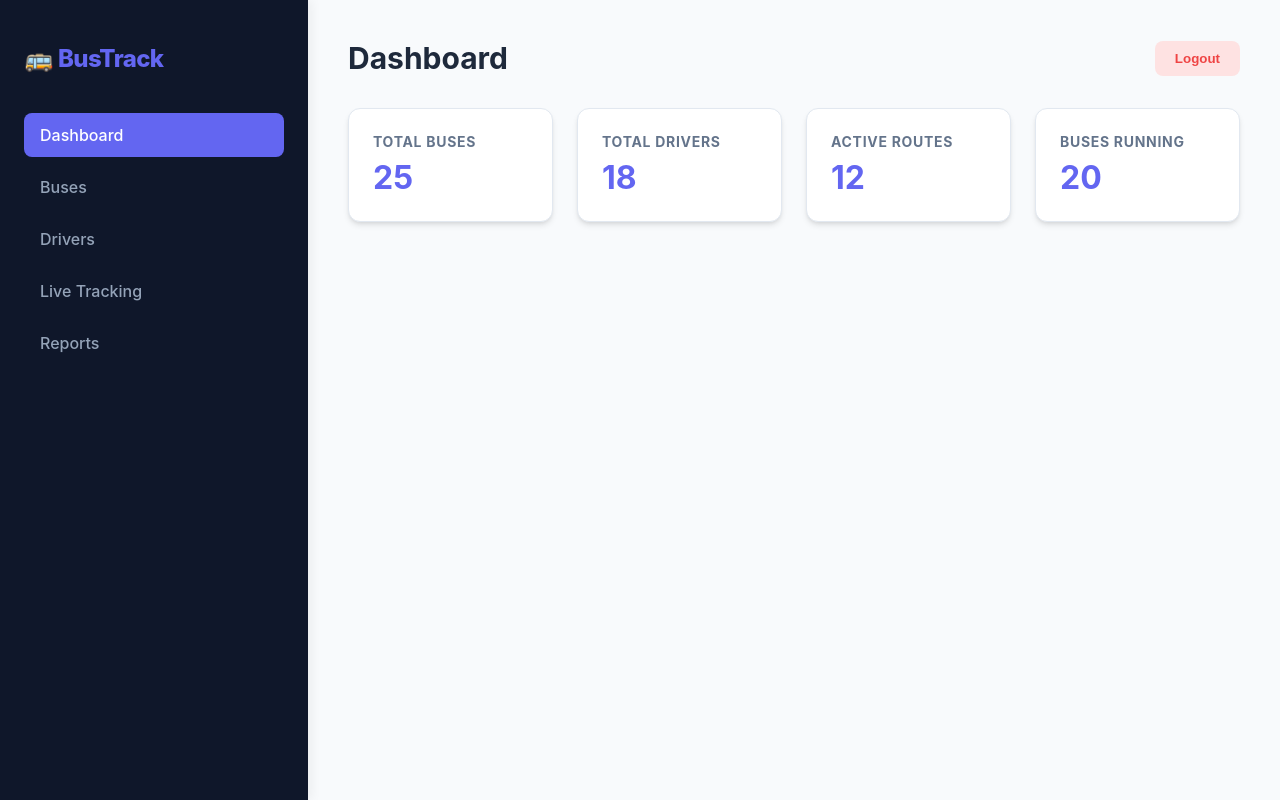
After one commit to Nagabtac/BusTrack_XAMPP, a PHP site: page /dashboard.php in a window 1280 px wide. The commit adds this page. Run offline with PHP 8.4, Linux system fonts and the light colour scheme; the visitor is signed in with stand-in values (Sample User, id 1).

Commit message:
dashboard.php

```diff
--- a/Auth.php
+++ b/Auth.php
@@ -64,8 +64,11 @@ if ($_SERVER["REQUEST_METHOD"] == "POST") {
             if (password_verify($password, $user['password'])) {
                 $_SESSION['user_id'] = $user['id'];
                 $_SESSION['username'] = $user['username'];
-                    header("Location: commuterDashboard.php");
+
+                //Redirect to dashboard.php instead of commuterDashboard.php
+                header("Location: dashboard.php");
                 exit();
+
             } else {
                 $message = "Invalid password.";
                 $message_type = "error";
--- /dev/null
+++ b/create__userSchema.sql
@@ -0,0 +1,6 @@
+CREATE TABLE users (
+id INT AUTO_INCREMENT PRIMARY KEY,
+email VARCHAR(100) NOT NULL,
+username VARCHAR(50) NOT NULL UNIQUE,
+password VARCHAR(255) NOT NULL
+);
--- /dev/null
+++ b/dashboard.php
@@ -0,0 +1,299 @@
+<?php
+session_start();
+
+if(!isset($_SESSION['user_id'])){
+    header("Location: auth.php");
+    exit();
+}
+?>
+<!DOCTYPE html>
+<html lang="en">
+<head>
+    <meta charset="UTF-8">
+    <meta name="viewport" content="width=device-width, initial-scale=1.0">
+    <title>BusTrack | Fleet Management</title>
+    <style>
+        :root {
+            --primary: #6366f1; /* Indigo 500 */
+            --primary-dark: #4f46e5;
+            --sidebar-bg: #0f172a; /* Slate 900 */
+            --bg-main: #f8fafc;
+            --text-main: #1e293b;
+            --text-muted: #64748b;
+            --white: #ffffff;
+            --shadow: 0 4px 6px -1px rgb(0 0 0 / 0.1), 0 2px 4px -2px rgb(0 0 0 / 0.1);
+        }
+
+        body {
+            margin: 0;
+            font-family: 'Inter', -apple-system, BlinkMacSystemFont, "Segoe UI", Roboto, sans-serif;
+            display: flex;
+            background: var(--bg-main);
+            color: var(--text-main);
+            height: 100vh;
+            overflow: hidden;
+        }
+
+        /* Sidebar */
+        .sidebar {
+            width: 260px;
+            background: var(--sidebar-bg);
+            color: #f8fafc;
+            display: flex;
+            flex-direction: column;
+            padding: 24px;
+            box-shadow: 4px 0 10px rgba(0,0,0,0.05);
+        }
+
+        .sidebar h2 {
+            font-size: 1.5rem;
+            font-weight: 800;
+            letter-spacing: -0.025em;
+            margin-bottom: 40px;
+            color: var(--primary);
+            display: flex;
+            align-items: center;
+            gap: 10px;
+        }
+
+        .sidebar ul {
+            list-style: none;
+            padding: 0;
+            margin: 0;
+        }
+
+        .sidebar li {
+            padding: 12px 16px;
+            cursor: pointer;
+            border-radius: 8px;
+            margin-bottom: 8px;
+            transition: all 0.2s ease;
+            font-weight: 500;
+            color: #94a3b8;
+        }
+
+        .sidebar li:hover {
+            background: #1e293b;
+            color: white;
+        }
+
+        .sidebar li.active-nav {
+            background: var(--primary);
+            color: white;
+        }
+
+        /* Main Content */
+        .main {
+            flex: 1;
+            padding: 40px;
+            overflow-y: auto;
+        }
+
+        .header {
+            display: flex;
+            justify-content: space-between;
+            align-items: center;
+            margin-bottom: 32px;
+        }
+
+        .header h1 {
+            font-size: 1.875rem;
+            font-weight: 700;
+            margin: 0;
+        }
+
+        .logout-btn {
+            background: #fee2e2;
+            color: #ef4444;
+            border: none;
+            padding: 10px 20px;
+            border-radius: 8px;
+            cursor: pointer;
+            font-weight: 600;
+            transition: 0.2s;
+        }
+
+        .logout-btn:hover {
+            background: #fecaca;
+        }
+
+        /* Cards */
+        .cards {
+            display: grid;
+            grid-template-columns: repeat(auto-fit, minmax(200px, 1fr));
+            gap: 24px;
+            margin-bottom: 40px;
+        }
+
+        .card {
+            background: var(--white);
+            padding: 24px;
+            border-radius: 12px;
+            box-shadow: var(--shadow);
+            border: 1px solid #e2e8f0;
+        }
+
+        .card h3 {
+            margin: 0 0 8px 0;
+            font-size: 0.875rem;
+            text-transform: uppercase;
+            letter-spacing: 0.05em;
+            color: var(--text-muted);
+        }
+
+        .card p {
+            margin: 0;
+            font-size: 2rem;
+            font-weight: 700;
+            color: var(--primary);
+        }
+
+        /* Tables */
+        .table-container {
+            background: var(--white);
+            border-radius: 12px;
+            box-shadow: var(--shadow);
+            overflow: hidden;
+            border: 1px solid #e2e8f0;
+        }
+
+        table {
+            width: 100%;
+            border-collapse: collapse;
+        }
+
+        th {
+            background: #f1f5f9;
+            padding: 16px;
+            text-align: left;
+            font-size: 0.75rem;
+            text-transform: uppercase;
+            color: var(--text-muted);
+            font-weight: 600;
+        }
+
+        td {
+            padding: 16px;
+            border-bottom: 1px solid #f1f5f9;
+            font-size: 0.95rem;
+        }
+
+        tr:last-child td { border-bottom: none; }
+
+        .status-pill {
+            padding: 4px 12px;
+            border-radius: 20px;
+            font-size: 0.75rem;
+            font-weight: 600;
+        }
+
+        .status-running { background: #dcfce7; color: #166534; }
+        .status-stopped { background: #f1f5f9; color: #475569; }
+
+        /* Page Management */
+        .page { display: none; animation: fadeIn 0.3s ease; }
+        .page.active { display: block; }
+
+        @keyframes fadeIn {
+            from { opacity: 0; transform: translateY(10px); }
+            to { opacity: 1; transform: translateY(0); }
+        }
+
+        /* Map UI */
+        .map-placeholder {
+            height: 450px;
+            background: #e2e8f0;
+            border-radius: 12px;
+            display: flex;
+            flex-direction: column;
+            align-items: center;
+            justify-content: center;
+            color: var(--text-muted);
+            border: 2px dashed #cbd5e1;
+        }
+    </style>
+</head>
+<body>
+
+<div class="sidebar">
+    <h2>🚌 BusTrack</h2>
+    <ul>
+        <li class="active-nav" onclick="showPage(this, 'dashboard')">Dashboard</li>
+        <li onclick="showPage(this, 'buses')">Buses</li>
+        <li onclick="showPage(this, 'drivers')">Drivers</li>
+        <li onclick="showPage(this, 'tracking')">Live Tracking</li>
+        <li onclick="showPage(this, 'reports')">Reports</li>
+    </ul>
+</div>
+
+<div class="main">
+    <div class="header">
+        <h1 id="page-title">Dashboard</h1>
+        <button class="logout-btn" onclick="logout()">Logout</button>
+    </div>
+
+    <div id="dashboard" class="page active">
+        <div class="cards">
+            <div class="card"><h3>Total Buses</h3><p>25</p></div>
+            <div class="card"><h3>Total Drivers</h3><p>18</p></div>
+            <div class="card"><h3>Active Routes</h3><p>12</p></div>
+            <div class="card"><h3>Buses Running</h3><p>20</p></div>
+        </div>
+    </div>
+
+    <div id="buses" class="page">
+        <div class="table-container">
+            <table>
+                <thead>
+                    <tr>
+                        <th>ID</th>
+                        <th>Bus Name</th>
+                        <th>Route</th>
+                        <th>Status</th>
+                    </tr>
+                </thead>
+                <tbody>
+                    <tr><td>BUS-01</td><td>City Express</td><td>Route A</td><td><span class="status-pill status-running">Running</span></td></tr>
+                    <tr><td>BUS-02</td><td>Metro Bus</td><td>Route B</td><td><span class="status-pill status-stopped">Stopped</span></td></tr>
+                    <tr><td>BUS-03</td><td>Rapid Line</td><td>Route C</td><td><span class="status-pill status-running">Running</span></td></tr>
+                </tbody>
+            </table>
+        </div>
+    </div>
+
+    <div id="tracking" class="page">
+        <div class="map-placeholder">
+            <p>🛰️ Initializing GPS Stream...</p>
+            <small>Mapbox/Google Maps API connection pending</small>
+        </div>
+    </div>
+
+    <div id="drivers" class="page"><h2>Driver Management</h2></div>
+    <div id="reports" class="page"><h2>Fleet Reports</h2></div>
+</div>
+
+<script>
+    function showPage(element, pageId) {
+        // Update Navigation UI
+        document.querySelectorAll('.sidebar li').forEach(li => li.classList.remove('active-nav'));
+        element.classList.add('active-nav');
+
+        // Switch Pages
+        document.querySelectorAll('.page').forEach(p => p.classList.remove('active'));
+        document.getElementById(pageId).classList.add('active');
+
+        // Update Title
+        document.getElementById("page-title").innerText =
+            pageId.charAt(0).toUpperCase() + pageId.slice(1);
+    }
+
+function logout() {
+    if (confirm("Are you sure you want to end your session?")) {
+        alert("Logging out...");
+        window.location.href = "logout.php";
+    }
+}
+</script>
+
+</body>
+</html>
```
Lines whose indentation alone changed are shown as unchanged.
